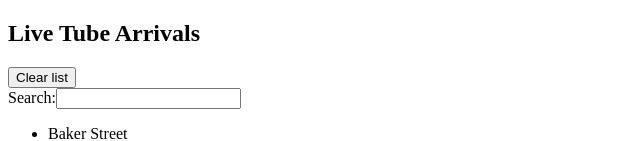
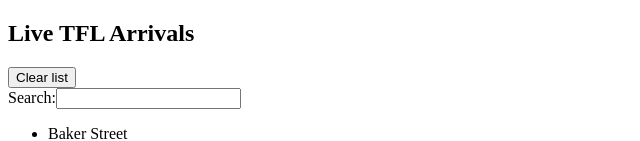
Before and after one commit to trwh/tubes-react, a React (Create React App) app: page / in a window 1280 px wide. Shown: the top 141 px of the page, without its empty margins (0-640 px from the left). Built offline with nearby package versions, Linux system fonts and the light colour scheme.

Commit message:
Increase refresh timeout to 30s and update naming.

```diff
--- a/src/App.js
+++ b/src/App.js
@@ -36,7 +36,7 @@
     setTimeout(() => {
       // console.log("Refreshing arrivals information.");
       this.periodicallyRefresh();
-    }, 5000);
+    }, 30000);
 
     this.updateUserStationsAndTheirLineArrivals(this.state.userStations);
   }
@@ -99,7 +99,7 @@
   render() {
     return (
       <div>
-        <h2>Live Tube Arrivals</h2>
+        <h2>Live TFL Arrivals</h2>
         <div>
           <UserStationList stations={this.state.userStations} />
           <div>
```
